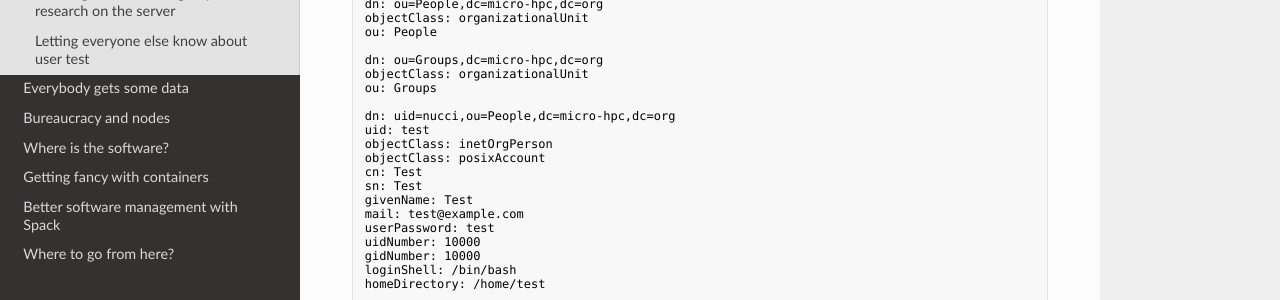
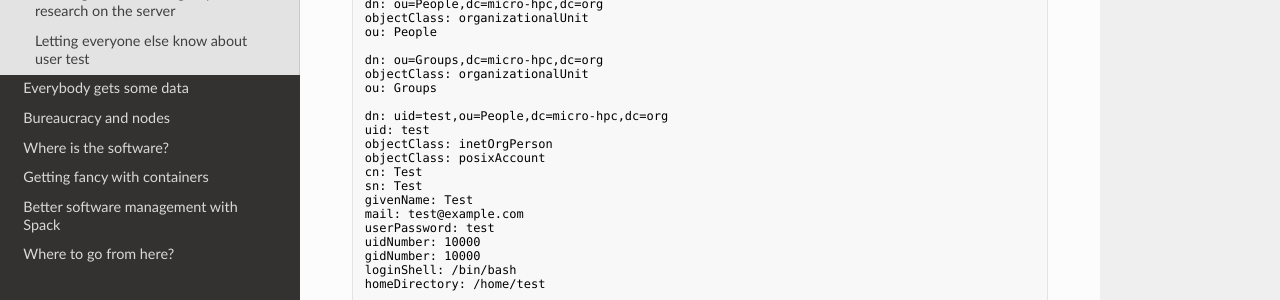
Before and after one commit to NucciTheBoss/hpc-workshop, an MkDocs documentation site: the page built from docs/ldap.md, in a window 1280 px wide and 900 px high, scrolled down 1009 px. Shown: the part 263-563 px from the top of the window. Built offline with MkDocs 1.6.1, drawn with Linux system fonts in a browser that asks for light colours; nearby versions of some CDN libraries; some of the changed text lies outside the part shown.

Commit message:
Fixes to LDAP and SSSD set up

```diff
--- a/docs/ldap.md
+++ b/docs/ldap.md
@@ -56,7 +56,7 @@ dn: ou=Groups,dc=micro-hpc,dc=org
 objectClass: organizationalUnit
 ou: Groups
 
-dn: uid=nucci,ou=People,dc=micro-hpc,dc=org
+dn: uid=test,ou=People,dc=micro-hpc,dc=org
 uid: test
 objectClass: inetOrgPerson
 objectClass: posixAccount
```
Also changed, not shown: other parts of docs/ldap.md (+2 -1 lines).
